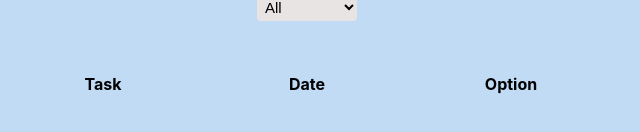
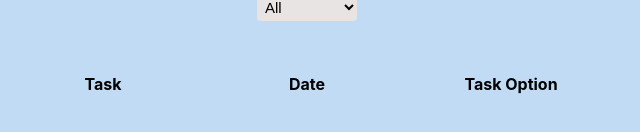
Before and after one commit to mohitkg01/proojectTodo, a React (Create React App) app: page / in a window 1280 px wide. Shown: the part 216-348 px from the top of the page, without its empty margins (333-973 px from the left). Built offline with nearby package versions, Linux system fonts and the light colour scheme.

Commit message:
added only task drag option

```diff
--- a/src/components/Home.jsx
+++ b/src/components/Home.jsx
@@ -161,7 +161,7 @@ const filterItem = (event) => {
                 <tr>
                   <th>Task</th>
                   <th>Date</th>
-                  <th>Option</th>
+                  <th>Task Option</th>
                 </tr>
               </thead>
               <tbody className='lists'>
@@ -170,7 +170,7 @@ const filterItem = (event) => {
                     {(provider) => (
                       <tr
                         {...provider.draggableProps}
-                        {...provider.dragHandleProps}
+
                         ref={provider.innerRef}
                         className='item'
                         style={{
@@ -178,7 +178,7 @@ const filterItem = (event) => {
                           color: curItem.completed ? 'red' : 'black',
                         }}
                       >
-                        <td>{curItem.data}</td>
+                        <td {...provider.dragHandleProps}>{curItem.data}</td>
                         <td>{curItem.date}</td>
                         <td className='icons'>
 
```
